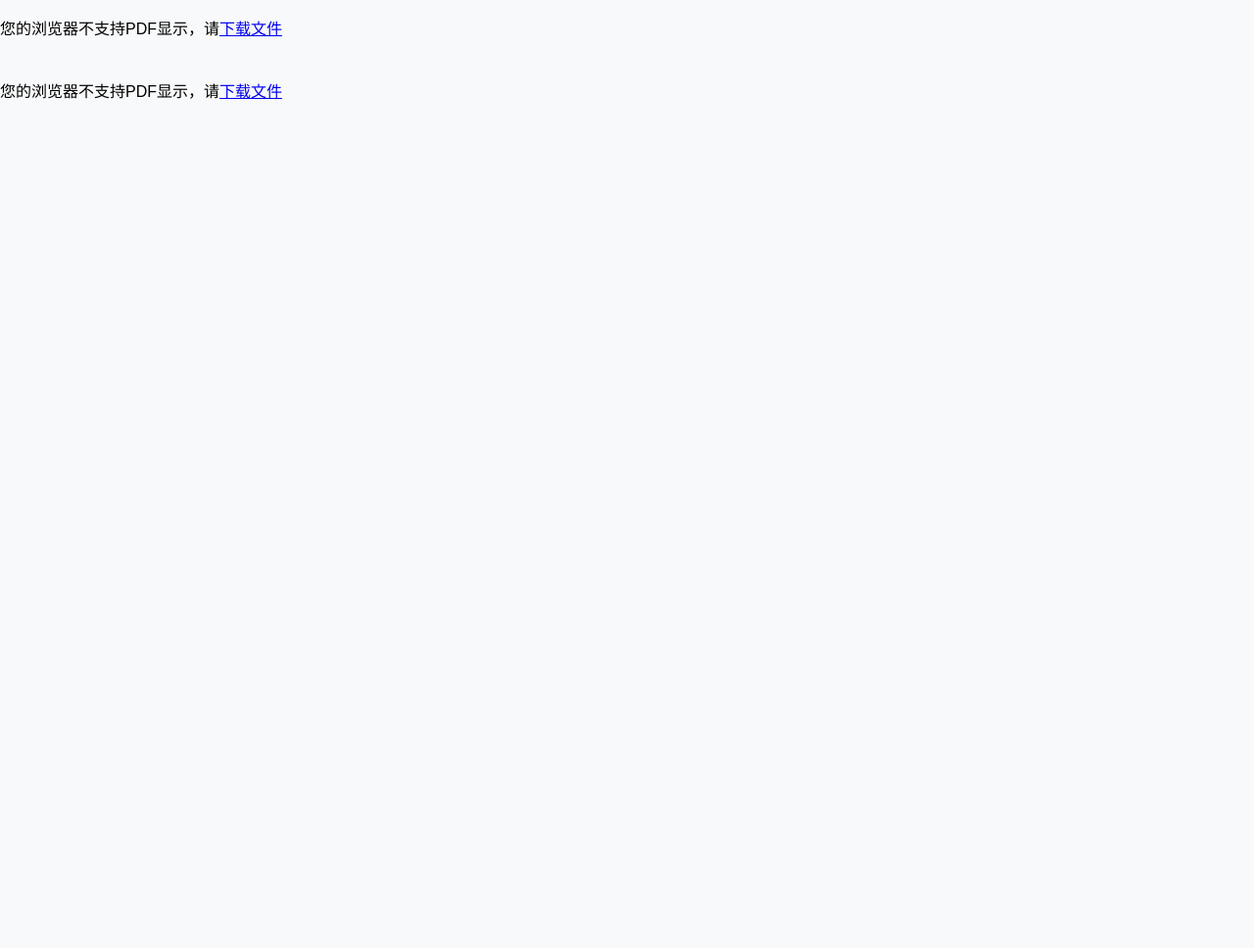
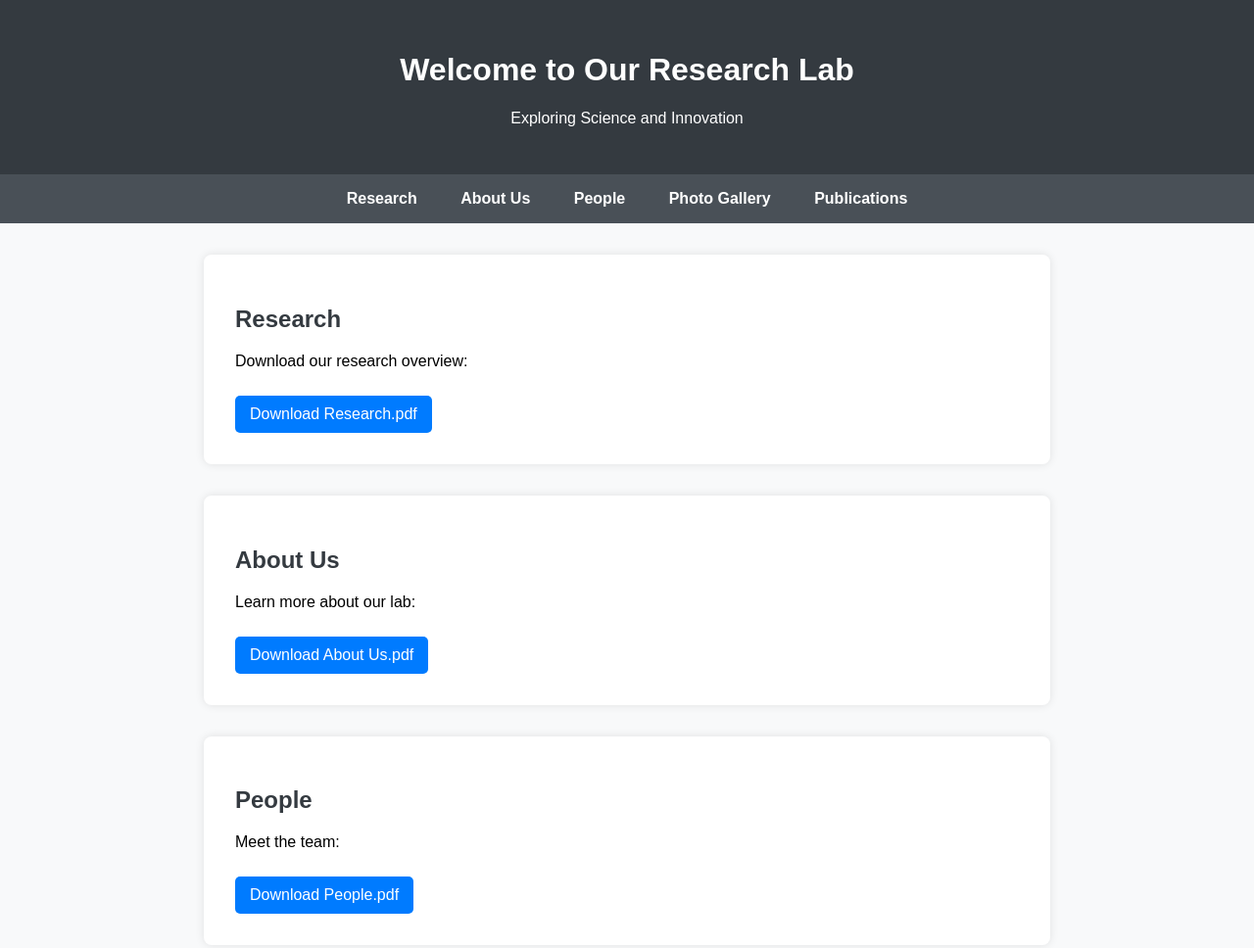
Before and after one commit to sorrymaker03/test2.github.io, a plain HTML site: page index.html in a window 1280 px wide. Shown: the top 968 px of the page at 98% size. Before the commit the page ends 800 px from the top, so only its background shows below. Drawn offline with Linux system fonts and the light colour scheme.

Commit message:
index.html

```diff
--- a/index.html
+++ b/index.html
@@ -1,46 +1,124 @@
 <!DOCTYPE html>
 <html lang="en">
 <head>
-  <meta charset="UTF-8">
+  <meta charset="UTF-8" />
   <meta name="viewport" content="width=device-width, initial-scale=1.0">
-  <title>Research Lab</title>
+  <title>Our Research Lab</title>
   <style>
     body {
       font-family: Arial, sans-serif;
       margin: 0;
       background: #f8f9fa;
     }
-    .pdf-container {
-      width: 100%;
-      height: 90vh;
-      border: none;
-      margin: 0;
-      padding: 0;
+
+    header {
+      background: #343a40;
+      color: white;
+      padding: 2em;
+      text-align: center;
     }
-    .section {
-      margin-bottom: 40px;
+
+    nav {
+      background: #495057;
+      padding: 1em;
+      text-align: center;
+    }
+
+    nav a {
+      color: white;
+      margin: 0 20px;
+      text-decoration: none;
+      font-weight: bold;
+    }
+
+    nav a:hover {
+      text-decoration: underline;
+    }
+
+    section {
+      background: white;
+      max-width: 800px;
+      margin: 2em auto;
+      padding: 2em;
+      border-radius: 8px;
+      box-shadow: 0 0 10px rgba(0,0,0,0.1);
+    }
+
+    h2 {
+      color: #343a40;
+    }
+
+    .download-link {
+      display: inline-block;
+      margin-top: 10px;
+      padding: 10px 15px;
+      background: #007bff;
+      color: white;
+      border-radius: 5px;
+      text-decoration: none;
+    }
+
+    .download-link:hover {
+      background: #0056b3;
+    }
+
+    footer {
+      text-align: center;
+      padding: 2em;
+      background: #e9ecef;
+      color: #6c757d;
+      margin-top: 2em;
     }
   </style>
 </head>
 <body>
 
-  <!-- Research Section -->
-  <div class="section">
-    <object class="pdf-container"
-            data="docs/Research.pdf#view=FitH&toolbar=0&navpanes=0&statusbar=0&messages=0"
-            type="application/pdf">
-      <p>您的浏览器不支持PDF显示，请<a href="docs/Research.pdf">下载文件</a></p>
-    </object>
-  </div>
+  <header>
+    <h1>Welcome to Our Research Lab</h1>
+    <p>Exploring Science and Innovation</p>
+  </header>
 
-  <!-- About Us Section -->
-  <div class="section">
-    <object class="pdf-container"
-            data="docs/About Us.pdf#view=FitH&toolbar=0&navpanes=0&statusbar=0&messages=0"
-            type="application/pdf">
-      <p>您的浏览器不支持PDF显示，请<a href="docs/About Us.pdf">下载文件</a></p>
-    </object>
-  </div>
+  <nav>
+    <a href="#research">Research</a>
+    <a href="#about">About Us</a>
+    <a href="#people">People</a>
+    <a href="#gallery">Photo Gallery</a>
+    <a href="#publications">Publications</a>
+  </nav>
+
+  <section id="research">
+    <h2>Research</h2>
+    <p>Download our research overview:</p>
+    <a class="download-link" href="docs/Research.pdf" target="_blank">Download Research.pdf</a>
+  </section>
+
+  <section id="about">
+    <h2>About Us</h2>
+    <p>Learn more about our lab:</p>
+    <a class="download-link" href="docs/About Us.pdf" target="_blank">Download About Us.pdf</a>
+  </section>
+
+  <section id="people">
+    <h2>People</h2>
+    <p>Meet the team:</p>
+    <a class="download-link" href="docs/People.pdf" target="_blank">Download People.pdf</a>
+  </section>
+
+  <section id="gallery">
+    <h2>Photo Gallery</h2>
+    <p>Lab moments:</p>
+    <a class="download-link" href="docs/Photo Gallery.pdf" target="_blank">Download Photo Gallery.pdf</a>
+  </section>
+
+  <section id="publications">
+    <h2>Publications</h2>
+    <p>View our latest publications:</p>
+    <a class="download-link" href="docs/Publications.pdf" target="_blank">Download Publications.pdf</a>
+  </section>
+
+  <footer>
+    &copy; 2025 Our Research Lab
+  </footer>
 
 </body>
 </html>
```
